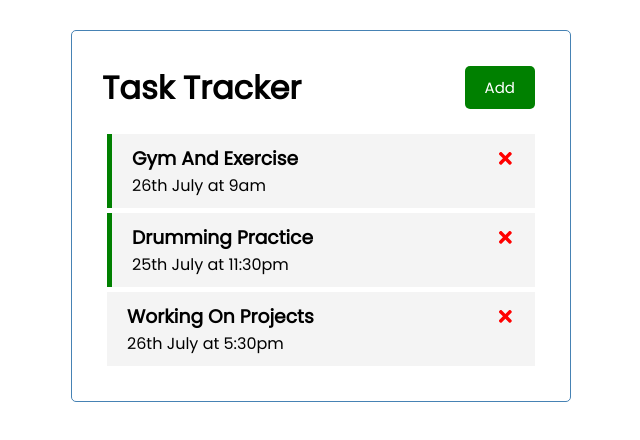
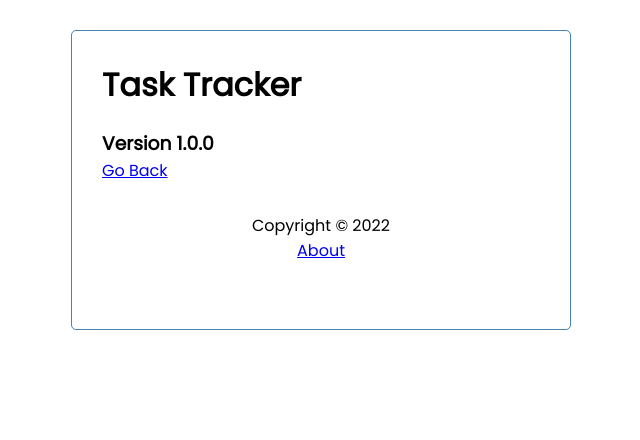
Before and after one commit to hrithik20007/Task-Tracker-React, a React (Create React App) app: page /About in a window 1280 px wide. Shown: the top 440 px of the page, without its empty margins (319-959 px from the left). Built offline with nearby package versions, Linux system fonts and the light colour scheme; data requests are answered from the project's data file.

Commit message:
Routes Added

```diff
--- a/package.json
+++ b/package.json
@@ -9,6 +9,7 @@
     "json-server": "^0.17.0",
     "react": "^18.2.0",
     "react-dom": "^18.2.0",
+    "react-router-dom": "^6.3.0",
     "react-scripts": "5.0.1",
     "web-vitals": "^2.1.4"
   },
@@ -17,7 +18,7 @@
     "build": "react-scripts build",
     "test": "react-scripts test",
     "eject": "react-scripts eject",
-    "server":"json-server --watch db.json --port 5000"
+    "server": "json-server --watch db.json --port 5000"
   },
   "eslintConfig": {
     "extends": [
--- a/src/App.js
+++ b/src/App.js
@@ -1,81 +1,18 @@
-import { useState, useEffect } from 'react'
-import Header from './components/Header'
-import Tasks from './components/Tasks'
-import AddTask from './components/AddTask'
+import { BrowserRouter as Router, Routes, Route } from 'react-router-dom'
+import About from './components/About'
+import App2 from './App2'
 
-function App() {
-  const [showAddTask,setAddTask] = useState(false)
+const App = () => {
 
-  const [tasks,setTasks] = useState([])
-
-//Issue
-//For adding tasks
-const onAdd = async (e) =>{
-  const postTask=await fetch(`http://localhost:5000/tasks/`,{
-    method:'POST',
-    headers:{'Content-type':'application/json'},
-    body:JSON.stringify(e),
-  })
-  const data = await postTask.json()
-  setTasks([...tasks,data])
-
-  //const id=Math.floor(Math.random()*1000)+1
-  //const newTask = {id, ...e}
-  //setTasks([...tasks, newTask])
+  return(
+    <Router>
+        <Routes>
+            <Route path='/' element={<App2 />}/>
+            <Route path='/About' element={<About />}/>
+        </Routes>
+    </Router>
+  )
 }
 
-//Issue
-useEffect(() => {
-  const getTasks = async() => {
-    // const serverTask = await fetchTasks()
-    // setTasks(serverTask)
-    const response= await fetch('http://localhost:5000/tasks')
-    const data= await response.json()
-    setTasks(data)
-
-  }
-  getTasks()
-},[])
-//Issue
-//Fetch Tasks
-// const fetchTasks= async() => {
-//   const response= await fetch('http://localhost:5000/tasks')
-//   const data= await response.json()
-//   return data
-// }
-
-//Issue
-//For deleting tasks
-const deleteTask = async (e) =>{
-  await fetch(`http://localhost:5000/tasks/${e}`, { method: 'DELETE'})
-
-  //setTasks(tasks.filter((task) => task.id!==e))
-}
-
-//Issue
-//For toggling reminder green left-padding
-const toggleRem = (e) =>{
-  setTasks(tasks.map((task) =>
-    (task.id === e)?
-    {...task, reminder:!task.reminder} : task
-    ))
-}
-
-  return (
-    <div className="container">
-      <Header
-        title="Task Tracker"
-        showtask={() => setAddTask(!showAddTask)}
-        showAdd={showAddTask}
-      />
-      {showAddTask && <AddTask onAdd={onAdd}/>}
-      {tasks.length>0?(
-          <Tasks tasks={tasks} deleteTask={deleteTask} toggleRem={toggleRem}/>
-      ):(
-        <h3>No Tasks</h3>
-      )}
-    </div>
-  );
-}
 
 export default App;
--- /dev/null
+++ b/src/App2.js
@@ -0,0 +1,101 @@
+import { useState, useEffect } from 'react'
+import Header from './components/Header'
+import Footer from './components/Footer'
+import Tasks from './components/Tasks'
+import AddTask from './components/AddTask'
+
+function App2() {
+  const [showAddTask,setAddTask] = useState(false)
+
+  const [tasks,setTasks] = useState([])
+
+//Issue
+//For adding tasks
+const onAdd = async (e) =>{
+  const postTask=await fetch(`http://localhost:5000/tasks/`,{
+    method:'POST',
+    headers:{'Content-type':'application/json'},
+    body:JSON.stringify(e),
+  })
+  const data = await postTask.json()
+  setTasks([...tasks,data])
+
+  //const id=Math.floor(Math.random()*1000)+1
+  //const newTask = {id, ...e}
+  //setTasks([...tasks, newTask])
+}
+
+//Issue
+useEffect(() => {
+  const getTasks = async() => {
+    // const serverTask = await fetchTasks()
+    // setTasks(serverTask)
+    const response= await fetch('http://localhost:5000/tasks')
+    const data= await response.json()
+    setTasks(data)
+
+  }
+  getTasks()
+},[])
+//Issue
+//Fetch Tasks
+// const fetchTasks= async() => {
+//   const response= await fetch('http://localhost:5000/tasks')
+//   const data= await response.json()
+//   return data
+// }
+
+//Issue
+//For deleting tasks
+const deleteTask = async (e) =>{
+  await fetch(`http://localhost:5000/tasks/${e}`, { method: 'DELETE'})
+
+  //setTasks(tasks.filter((task) => task.id!==e))
+}
+
+//Fetch Task
+const fetchTask= async(e) => {
+  const response= await fetch(`http://localhost:5000/tasks/${e}`)
+  const data= await response.json()
+  return data
+}
+//Issue
+//For toggling reminder green left-padding
+const toggleRem = async (e) =>{
+  const toggleTask= await fetchTask(e)
+  const updatedTask={...toggleTask,reminder:!(toggleTask.reminder)}
+  const res=fetch(`http://localhost:5000/tasks/${e}`,{
+    method:'PUT',
+    headers:{'Content-type':'application/json'},
+    body:JSON.stringify(updatedTask)
+  })
+  const updatedData= await res.json()
+
+  setTasks(tasks.map((task) =>
+    (task.id === e)?
+    {...task, reminder:updatedData.reminder} : task
+    ))
+}
+
+  return (
+      <div className="container">
+        <Header
+            title="Task Tracker"
+            showtask={() => setAddTask(!showAddTask)}
+            showAdd={showAddTask}
+        />
+        {showAddTask && <AddTask onAdd={onAdd}/>}
+        {tasks.length>0?(
+            <Tasks
+                tasks={tasks}
+                deleteTask={deleteTask}
+                toggleRem={toggleRem}
+            />
+        ):(
+            <h3>No Tasks</h3>
+        )}
+        <Footer />
+      </div>
+  );
+}
+export default App2;
--- /dev/null
+++ b/src/components/About.js
@@ -0,0 +1,16 @@
+import { Link } from 'react-router-dom'
+import Header from './Header'
+import Footer from './Footer'
+
+const About = () => {
+  return (
+    <div className='container'>
+        <Header title="Task Tracker"/>
+        <h3>Version 1.0.0</h3>
+        <Link to="/">Go Back</Link>
+        <Footer />
+    </div>
+  )
+}
+
+export default About
--- /dev/null
+++ b/src/components/Footer.js
@@ -0,0 +1,12 @@
+import { Link } from 'react-router-dom'
+
+const Footer = () => {
+  return (
+    <footer>
+        <p>Copyright &copy; 2022</p>
+        <Link to="/About">About</Link>
+    </footer>
+  )
+}
+
+export default Footer
--- a/src/components/Header.js
+++ b/src/components/Header.js
@@ -1,15 +1,16 @@
 import Button from './Button'
+import { useLocation } from 'react-router-dom'
 
 const Header = (props) => {
 
   return (
     <header className="header">
         <h1>{props.title}</h1>
-        <Button
+        {useLocation().pathname ==='/' && (<Button
           color={props.showAdd? 'red':'green'}
           text={props.showAdd? 'Close':'Add'}
           onClick={props.showtask}
-        />
+        />)}
         {/* <button className="btn">Add</button> */}
 
 
@@ -18,7 +19,7 @@
 }
 
 Header.defaultProps = {
-    title: 'This is a task tracker',
+    title: 'This is a Task Tracker',
 }
 
 // const headstyle={
```
Also changed, not shown: 1 other file (tests, documents, lock files or other folders).
